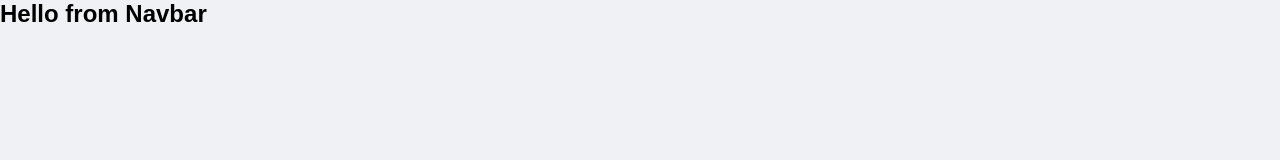
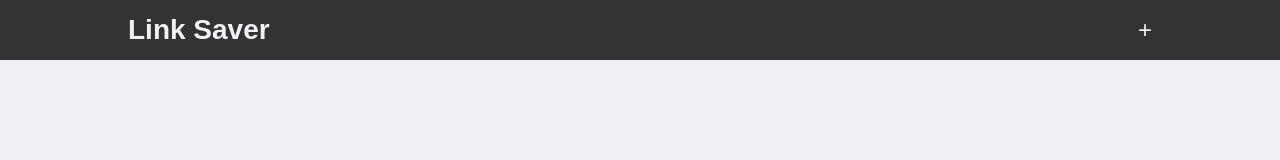
Before and after one commit to nohjlau/LinkSaver, a plain HTML site: page index.html in a window 1280 px wide. Drawn offline with Linux system fonts and the light colour scheme.

Commit message:
Added nav bar.

```diff
--- a/app.css
+++ b/app.css
@@ -26,3 +26,33 @@ a {
 a:hover {
     cursor: pointer;
 }
+
+.container {
+    width: 80%;
+    margin: 0 auto;
+}
+/* NAVBAR*/
+
+#nav {
+    height: 60px;
+    background: var(--dark-accent-color);
+    margin-bottom: 25px;
+}
+
+#navContainer {
+    display: flex;
+    flex-direction: row;
+    height: 100%;
+    align-items: center;
+    justify-content: space-between;
+}
+
+.nav-header {
+    color: var(--light-accent-color);
+    font-size: 28px;
+}
+
+#addBtn {
+    font-size: 24px;
+    color: var(--light-accent-color);
+}
--- a/index.html
+++ b/index.html
@@ -8,17 +8,19 @@
     <link rel="stylesheet" href="app.css">
 </head>
 <body>
-    <nav>
-        <h1>Hello from Navbar</h1>
-
-        <div class="container">
-            <div class="panel" id="addLinkPanel">
-
-            </div>
-
-            <div id="linksList"></div>
+    <nav id="nav">
+        <div class="container" id="navContainer">
+            <h1 class="nav-header">Link Saver</h1>
+            <a id="addBtn">+</a>
         </div>
     </nav>
+    <div class="container">
+        <div class="panel" id="addLinkPanel">
+
+        </div>
+
+        <div id="linksList"></div>
+    </div>
     <script src="app.js"></script>
 </body>
 </html>
```
